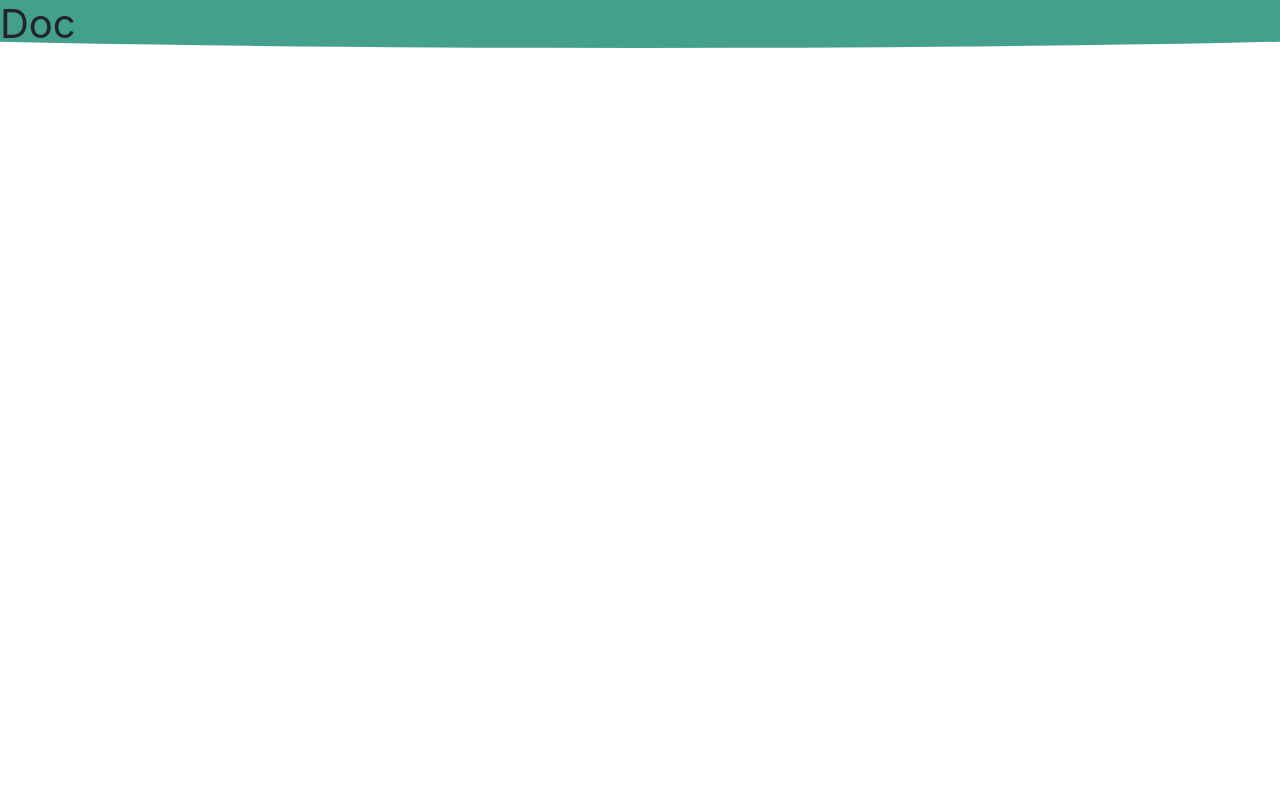
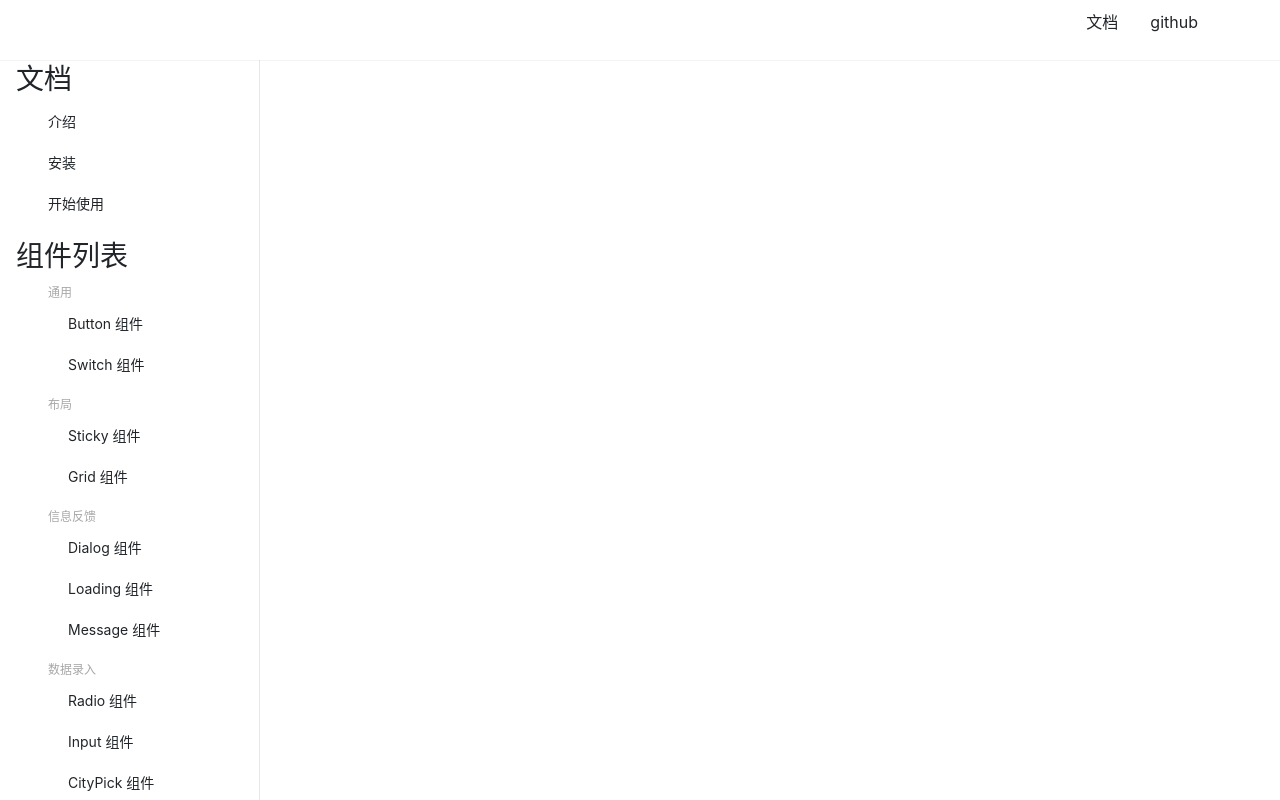
Before and after one commit to cqhaisenbao/zero-ui-uat, a React (Create React App) app: page /doc in a window 1280 px wide. Built offline with nearby package versions, Linux system fonts and the light colour scheme.

Commit message:
doc页面路由与样式

```diff
--- /dev/null
+++ b/src/views/demos/ButtonDemo.tsx
@@ -0,0 +1,7 @@
+export const ButtonDemo = (props: any) => {
+    return (
+        <div >
+            <h1>button</h1>
+        </div>
+    );
+};
--- /dev/null
+++ b/src/views/doc/Doc.scss
@@ -0,0 +1,97 @@
+$aside-index: 0;
+//.doc-layout ::v-deep(.topnav) {
+//  box-shadow: 0 2px 8px #f0f1f2;
+//}
+.doc-layout {
+  > .nav {
+    height: 60px;
+    position: fixed;
+    width: 100%;
+    z-index: 10;
+    background: #ffffff;
+    color: #333;
+  }
+  > .content {
+    padding-top: 60px;
+    padding-left: 260px;
+    min-height: 600px;
+    @media (max-width: 500px) {
+      padding-left: 0;
+    }
+  }
+}
+.content {
+  display: flex;
+  > aside {
+    width: 260px;
+    > ol {
+      &.components {
+        padding-bottom: 50px;
+        span {
+          margin-top: 10px;
+          display: block;
+          padding-left: 16px;
+          color: rgba(0, 0, 0, 0.35);
+          font-size: 12px;
+          line-height: 20px;
+          font-weight: 500;
+          cursor: default;
+        }
+        > li {
+          a {
+            padding-left: 36px;
+            &:hover {
+              background: #f4f4f5;
+            }
+          }
+        }
+      }
+    }
+  }
+  > main {
+    flex-grow: 1;
+    padding: 16px;
+    background: white;
+  }
+}
+aside {
+  width: 260px;
+  position: fixed;
+  overflow-x: hidden;
+  overflow-y: auto;
+  top: 60px;
+  left: 0;
+  bottom: 0;
+  border-right: 1px solid #e8e8e8;
+  z-index: 10;
+  background: #fff;
+  > h3 {
+    margin-bottom: 4px;
+    margin-top: 3px;
+    padding: 0 16px;
+  }
+  > ol {
+    > li {
+      > a {
+        display: block;
+        padding: 10px 16px;
+        text-decoration: none;
+        font-size: 14px;
+      }
+      .router-link-active {
+        border-left: 4px solid #3f51b5;
+        background: #323232;
+        color: white;
+        font-weight: 500;
+        transition: all .3s linear;
+        padding-left: 32px!important;
+        &:hover {
+          background: #323232 !important;
+        }
+      }
+    }
+  }
+}
+main {
+  overflow: auto;
+}
--- a/src/views/doc/Doc.tsx
+++ b/src/views/doc/Doc.tsx
@@ -1,10 +1,82 @@
+import Topnav from "../components/Topnav";
+import {Link, Route, useRouteMatch} from "react-router-dom";
+import './Doc.scss';
+import React from "react";
+import {ButtonDemo} from "../demos/ButtonDemo";
+
 const Doc = () => {
+    const {url} = useRouteMatch();
+
     return (
-        <>
-            <div className="topnavAndBanner">
-                <h1>Doc</h1>
+        <div className="doc-layout">
+            <Topnav/>
+            <div className="content">
+                <aside>
+                    <h3>文档</h3>
+                    <ol>
+                        <li>
+                            <Link to="/doc/intro">介绍</Link>
+                        </li>
+                        <li>
+                            <Link to="/doc/install">安装</Link>
+                        </li>
+                        <li>
+                            <Link to="/doc/get-started">开始使用</Link>
+                        </li>
+                    </ol>
+                    <h3>组件列表</h3>
+                    <ol className="components">
+                        <li>
+                            <span>通用</span>
+                            <Link to={`${url}/button`}>Button 组件</Link>
+                            <Link to="/doc/switch">Switch 组件</Link>
+                        </li>
+                        <li>
+                            <span>布局</span>
+                            <Link to="/doc/sticky">Sticky 组件</Link>
+                            <Link to="/doc/grid">Grid 组件</Link>
+                        </li>
+                        <li>
+                            <span>信息反馈</span>
+                            <Link to="/doc/dialog">Dialog 组件</Link>
+                            <Link to="/doc/loading">Loading 组件</Link>
+                            <Link to="/doc/message">Message 组件</Link>
+                        </li>
+                        <li>
+                            <span>数据录入</span>
+                            <Link to="/doc/radio">Radio 组件</Link>
+                            <Link to="/doc/input">Input 组件</Link>
+                            <Link to="/doc/citypick">CityPick 组件</Link>
+                            <Link to="/doc/citypick">DatePick 组件(pending)</Link>
+                            <Link to="/doc/upload">UpLoad 组件</Link>
+                        </li>
+                        <li>
+                            <span>数据展示</span>
+                            <Link to="/doc/tabs">Tabs 组件</Link>
+                            <Link to="/doc/collapse">Collapse 组件</Link>
+                            <Link to="/doc/tooltip">Tooltip 组件</Link>
+                            <Link to="/doc/slides">Slides 组件</Link>
+                            <Link to="/doc/card">Card 组件</Link>
+                            <Link to="/doc/card">Table 组件(pending)</Link>
+                        </li>
+                        <li>
+                            <span>导航</span>
+                            <Link to="/doc/dropdown">Dropdown 组件</Link>
+                            <Link to="/doc/card">Pager 组件(pending)</Link>
+                        </li>
+                        <li>
+                            <span>其他</span>
+                            <Link to="/doc/spread">Spread 组件</Link>
+                            <Link to="/doc/icon">Icon 组件</Link>
+                            <Link to="/doc/imagemodal">ImageModal 组件</Link>
+                        </li>
+                    </ol>
+                </aside>
+                <main>
+                    <Route path="/doc/button" component={ButtonDemo}/>
+                </main>
             </div>
-        </>
+        </div>
     );
 };
 
```
